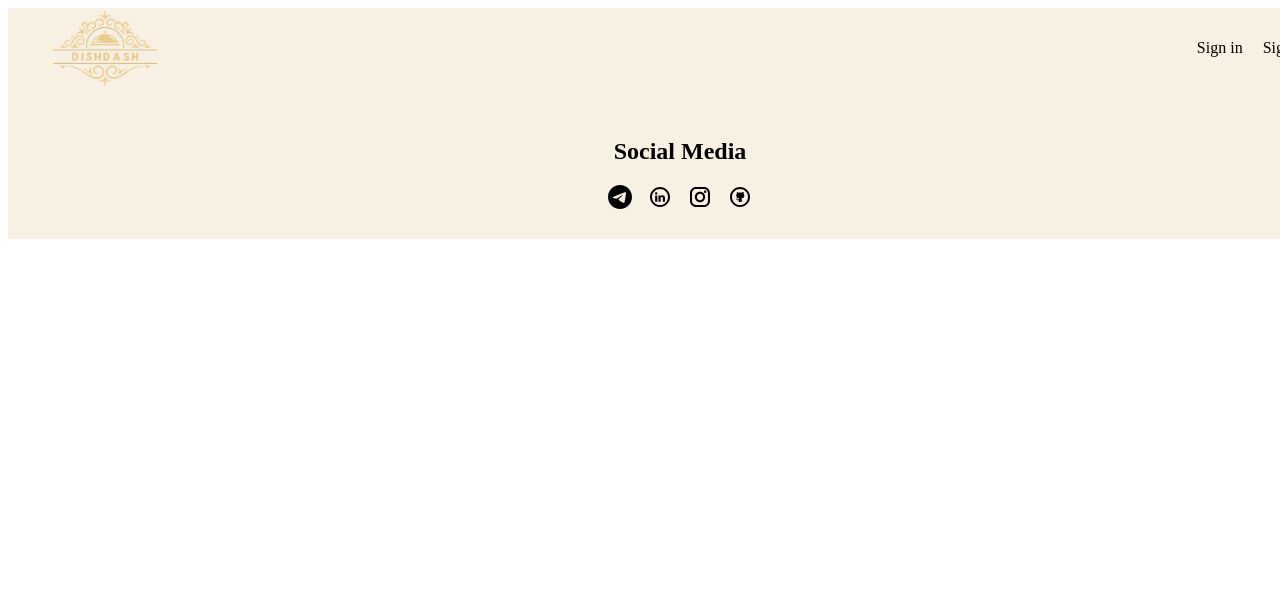
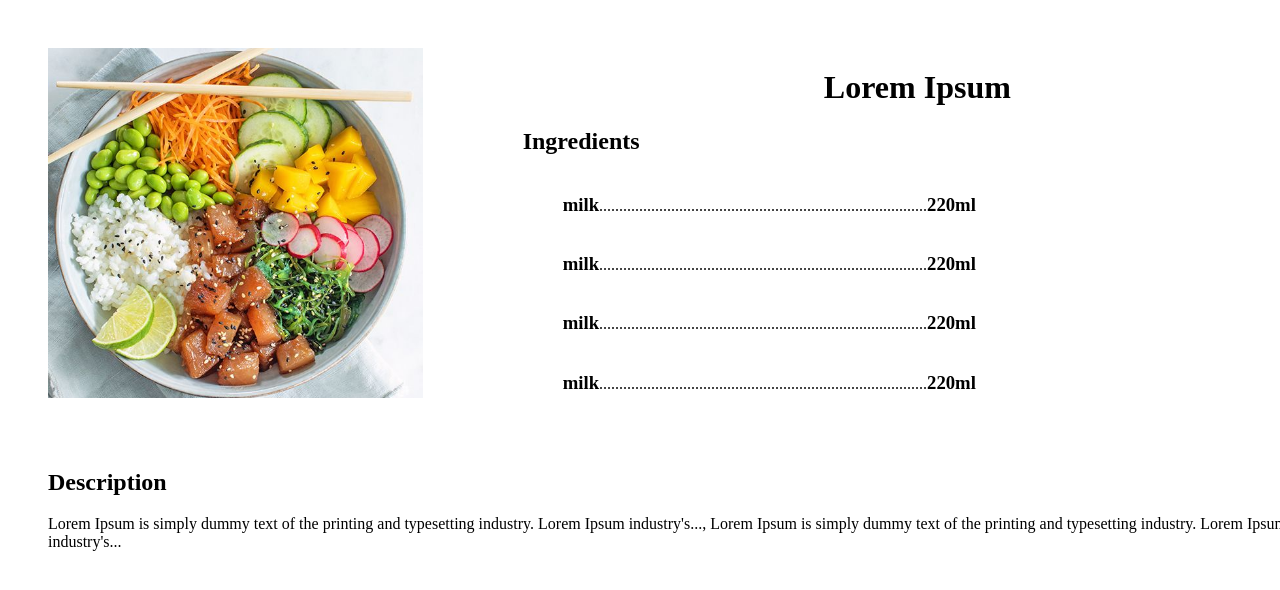
Before and after one commit to Olka1516/DishDash, a Nuxt app: page /detailed/1 in a window 1280 px wide. Shown: the top 590 px of the page. Built offline with nearby package versions, Linux system fonts and the light colour scheme.

Commit message:
DA-3: Created detailed page

```diff
--- a/assets/_index.scss
+++ b/assets/_index.scss
@@ -12,6 +12,7 @@
 @import "./general/container";
 @import "./buttons/lightButton";
 @import "./pages/category";
+@import "./pages/detailed";
 
 @mixin header {
   @include container;
@@ -62,3 +63,8 @@
   @include inputs-container;
   @include filter-container;
 }
+
+@mixin detailed {
+  @include container;
+  @include detailed-container;
+}
--- /dev/null
+++ b/assets/pages/_detailed.scss
@@ -0,0 +1,37 @@
+@mixin detailed-container {
+  .container {
+    padding-block: 40px;
+  }
+
+  .detailed-title {
+    display: flex;
+    gap: 100px;
+    @media screen and (max-width: 767px) {
+      gap: 20px;
+      flex-direction: column;
+      align-items: center;
+    }
+  }
+
+  li {
+    display: flex;
+    align-items: baseline;
+  }
+
+  img {
+    object-fit: cover;
+    width: 600px;
+    height: 350px;
+  }
+
+  .detailed-subtitle {
+    margin-top: 40px;
+  }
+
+  .detailed-texts {
+    width: 100%;
+    & :first-child {
+      text-align: center;
+    }
+  }
+}
--- /dev/null
+++ b/pages/detailed/[id].vue
@@ -0,0 +1,65 @@
+<template>
+  <div class="container">
+    <div class="detailed-title">
+      <img :src="data.image" alt="" />
+      <div class="detailed-texts">
+        <h1>{{ data.title }}</h1>
+        <h2>Ingredients</h2>
+        <ul>
+          <li v-for="ingredient in data.ingredients">
+            <h3>
+              {{ ingredient.name }}
+            </h3>
+            ..................................................................................
+            <h3>
+              {{ ingredient.amount }}
+            </h3>
+          </li>
+        </ul>
+      </div>
+    </div>
+    <div class="detailed-subtitle">
+      <h2>Description</h2>
+      <p>
+        {{ data.description }}
+      </p>
+    </div>
+  </div>
+</template>
+
+<script setup lang="ts">
+definePageMeta({
+  layout: false,
+});
+
+const data = {
+  title: "Lorem Ipsum",
+  description:
+    "Lorem Ipsum is simply dummy text of the printing and typesetting industry. Lorem Ipsum industry's..., Lorem Ipsum is simply dummy text of the printing and typesetting industry. Lorem Ipsum industry's...",
+  id: "1",
+  image: "/temp2.jpg",
+  ingredients: [
+    {
+      name: "milk",
+      amount: "220ml",
+    },
+    {
+      name: "milk",
+      amount: "220ml",
+    },
+    {
+      name: "milk",
+      amount: "220ml",
+    },
+    {
+      name: "milk",
+      amount: "220ml",
+    },
+  ],
+};
+</script>
+
+<style scoped lang="scss">
+@use "@/assets/index";
+@include index.detailed;
+</style>
```
Also changed, not shown: public/temp2.jpg (added).
